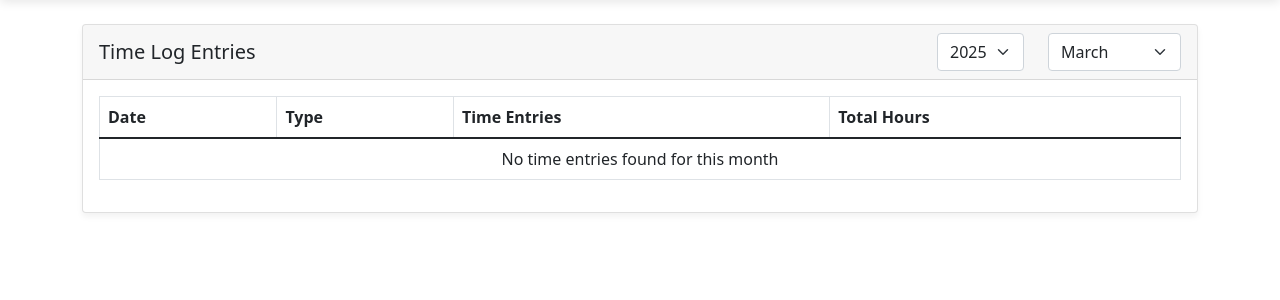
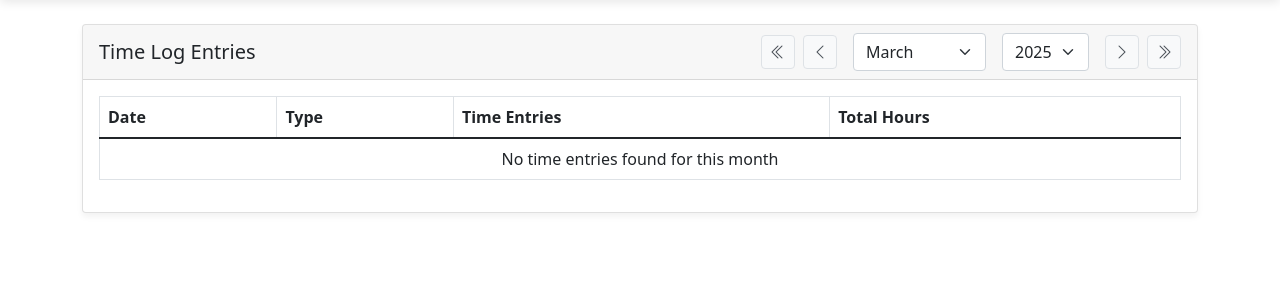
Before and after one commit to PPeitsch/TimeTrack, a Flask app: page /logs/ in a window 1280 px wide. Shown: the part 66-366 px from the top of the page. Run offline with Flask 3, Linux system fonts and the light colour scheme; data that the repository does not hold is empty.

Commit message:
[FEATURE] Add month and year navigation to Time Logs
- Implement navigation buttons for previous/next month and year
- Add range of years (3 years back and forward) to selection
- Support for proper month transitions (December to January with year change)
- Improve UI with icons and consistent styling
- Maintain usability of dropdown selectors

```diff
--- a/app/templates/time_log.html
+++ b/app/templates/time_log.html
@@ -11,15 +11,28 @@
                     <div class="col">
                         <h5 class="card-title mb-0">Time Log Entries</h5>
                     </div>
-                    <div class="col-auto">
-                        <select class="form-select" id="yearSelect">
+                    <div class="col-auto d-flex align-items-center">
+                        <button id="prevYear" class="month-nav-button me-2">
+                            <i class="bi bi-chevron-double-left"></i>
+                        </button>
+                        <button id="prevMonth" class="month-nav-button me-2">
+                            <i class="bi bi-chevron-left"></i>
+                        </button>
+
+                        <select class="form-select mx-2" id="monthSelect" style="width: auto;">
                             <!-- Will be populated by JavaScript -->
                         </select>
-                    </div>
-                    <div class="col-auto">
-                        <select class="form-select" id="monthSelect">
+
+                        <select class="form-select mx-2" id="yearSelect" style="width: auto;">
                             <!-- Will be populated by JavaScript -->
                         </select>
+
+                        <button id="nextMonth" class="month-nav-button ms-2">
+                            <i class="bi bi-chevron-right"></i>
+                        </button>
+                        <button id="nextYear" class="month-nav-button ms-2">
+                            <i class="bi bi-chevron-double-right"></i>
+                        </button>
                     </div>
                 </div>
             </div>
```
Also changed, not shown: app/static/js/time-log.js (+70 -2 lines).
